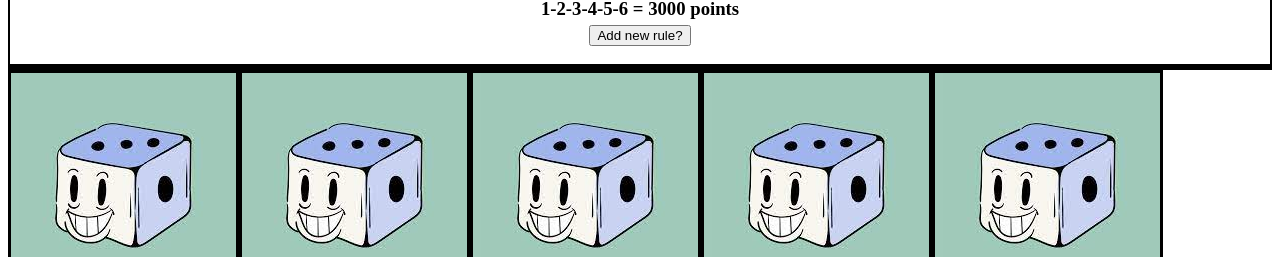
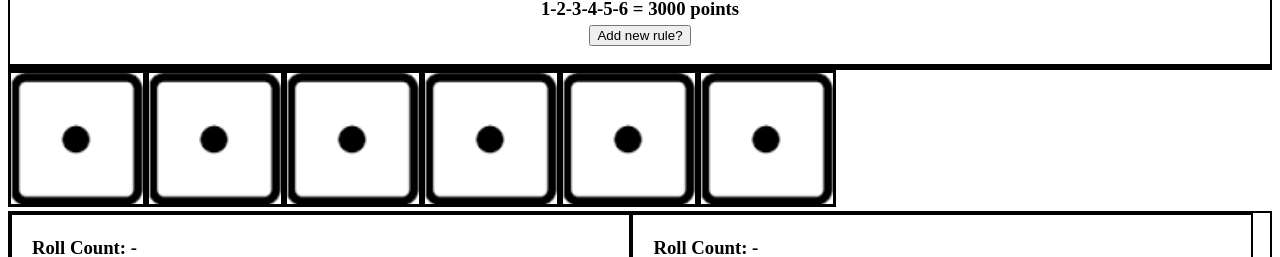
Before and after one commit to TerminatorJonny/FarkleFun, a Next.js app: page / in a window 1280 px wide. Shown: the part 679-936 px from the top of the page. Built offline with nearby package versions, Linux system fonts and the light colour scheme.

Commit message:
Removed DiceBox and added logic for rolling dice on button click

```diff
--- a/pages/ButtonBox.js
+++ b/pages/ButtonBox.js
@@ -5,20 +5,26 @@ import PlayGameButton from "./PlayGameButton";
 import RollDiceButton from "./RollDiceButton";
 import ScoreDiceButton from "./ScoreDiceButton";
 
-
-const ButtonBox = () => {
-
+const ButtonBox = ({ rollDice }) => {
   return (
     <div className="buttonbox-wrapper" style={{ border: "2px solid black" }}>
-            <div className="buttonbox" style={{ display: "flex", direction: "row", margin: "5px", justifyContent: "center" }}>
+      <div
+        className="buttonbox"
+        style={{
+          display: "flex",
+          direction: "row",
+          margin: "5px",
+          justifyContent: "center",
+        }}
+      >
         <PlayGameButton />
-                <RollDiceButton />
+        <RollDiceButton rollDice={rollDice} />
         <ScoreDiceButton />
         <EndTurnButton />
         <EndGameButton />
       </div>
     </div>
-    )
-}
+  );
+};
 
 export default ButtonBox;
--- a/pages/DiceBox.js
+++ /dev/null
@@ -1,19 +0,0 @@
-import React from "react";
-import DiceOne from "./dice";
-
-const DiceBox = ({ selectDice, toggle }) => {
-  return (
-    <div className="box-dice">
-      <div className="diceshoe">
-        <DiceOne selectDice={selectDice} toggle={toggle} />
-        <DiceOne selectDice={selectDice} toggle={toggle} />
-        <DiceOne selectDice={selectDice} toggle={toggle} />
-        <DiceOne selectDice={selectDice} toggle={toggle} />
-        <DiceOne selectDice={selectDice} toggle={toggle} />
-        <DiceOne selectDice={selectDice} toggle={toggle} />
-      </div>
-    </div>
-  );
-};
-
-export default DiceBox;
--- a/pages/Player.js
+++ b/pages/Player.js
@@ -1,17 +1,14 @@
-
 import react from "react";
 
 function Player(props) {
-
   return (
-
     <div className="player" style={{ margin: "20px" }}>
       <h1>{props.name}</h1>
       <h3>Roll Count: - {props.rollCount}</h3>
       <h3>Turn - Current Score: {props.currentScore}</h3>
       <h3>Game - Total Score: {props.totalScore}</h3>
     </div>
-    )
+  );
 }
 
 export default Player;
--- a/pages/RollDiceButton.js
+++ b/pages/RollDiceButton.js
@@ -1,17 +1,12 @@
 import react from "react";
 
-function RollDiceButton() {
-  function rollDice(diceToRoll) {
-    var diceResults = new Array(diceToRoll);
-    return [...diceResults].map(() => Math.floor(Math.random() * 6) + 1);
-  }
-
+function RollDiceButton({ rollDice }) {
   return (
     <div className="rolldice-button" style={{ textAlign: "center" }}>
       <button
         className="rolldice"
         style={{ width: "150px", height: "75px", margin: "auto" }}
-        onClick={() => console.log(rollDice(6))}
+        onClick={() => rollDice()}
       >
         Roll Dice?
       </button>
--- a/pages/dice.js
+++ b/pages/dice.js
@@ -1,15 +1,22 @@
-import React from "react";
+import React, { useState } from "react";
 
-const DiceOne = ({ selectDice, toggle }) => {
+const Dice = ({ onDiceSelected, value }) => {
+  const [selectedDice, setSelectedDice] = useState(true); //selectedDice is initially true and then false when a dice is selected
+
+  const diceClick = () => {
+    setSelectedDice(!selectedDice);
+    onDiceSelected(selectedDice);
+  };
+
   return (
     <img
-      style={{ border: toggle ? "solid" : "dashed" }}
-      src="./images/df0.jfif"
+      style={{ border: selectedDice ? "solid" : "dashed" }}
+      src={`./images/df${value}.png`}
       alt="dice-placeholder"
       className="dice1"
-      onClick={selectDice}
+      onClick={diceClick}
     />
   );
 };
 
-export default DiceOne;
+export default Dice;
--- a/pages/index.js
+++ b/pages/index.js
@@ -1,20 +1,38 @@
 import React, { useState } from "react";
 import Header from "./Header";
 import Instruct from "./Instruct";
-import DiceBox from "./DiceBox";
 import PlayersBox from "./PlayersBox";
 import ButtonBox from "./ButtonBox";
 import Footer from "./Footer";
-import DiceOne from "./dice";
+import Dice from "./dice";
+
+var numberOfDice = 6;
 
 const App = () => {
-  const [selectedDice, setSelectedDice] = useState(true); //selectedDice is initially true and then false when a dice is selected
-  const [toggle, setToggle] = useState(true); //Updates CSS based on which dice is selected. to show which dice is kept.
-  const [dice, setDice] = useState([]);
-  const diceClick = () => {
-    setSelectedDice(!selectedDice);
-    setToggle(!toggle);
-  };
+  const [gameDice, setGameDice] = useState(
+    Array.apply(null, Array(numberOfDice)).map((_, i) => {
+      return {
+        id: i,
+        value: 1,
+        isLocked: false,
+      };
+    })
+  );
+  const [rollCount, setRollCount] = useState(0);
+  console.log(gameDice);
+
+  function rollDice() {
+    setRollCount(rollCount + 1);
+    for (var i = 0; i < gameDice.length; i++) {
+      if (!gameDice[i].isLocked) {
+        gameDice[i].value = Math.floor(Math.random() * 6) + 1;
+      }
+    }
+  }
+  // function onDiceSelected() {
+  //   return 1;
+  // } TODO: onDiceSelected function set isLocked boolean value to true for the specific dice that has been clicked.
+  // (Which then displays dotted lines to indicate that the dice has been "Selected/locked")
   return (
     <div className="flexbox-container">
       <div
@@ -25,16 +43,16 @@ const App = () => {
         <Instruct />
         <div className="box-dice">
           <div className="diceshoe">
-            <DiceOne selectDice={diceClick} toggle={toggle} />
-            <DiceOne selectDice={diceClick} toggle={toggle} />
-            <DiceOne selectDice={diceClick} toggle={toggle} />
-            <DiceOne selectDice={diceClick} toggle={toggle} />
-            <DiceOne selectDice={diceClick} toggle={toggle} />
-            <DiceOne selectDice={diceClick} toggle={toggle} />
+            {gameDice.map((dice) => (
+              <Dice
+                key={dice.id}
+                value={dice.value}
+              />
+            ))}
           </div>
         </div>
         <PlayersBox playercount={2} />
-        <ButtonBox />
+        <ButtonBox rollDice={rollDice} />
         <Footer />
       </div>
     </div>
```
Lines whose indentation alone changed are shown as unchanged.
